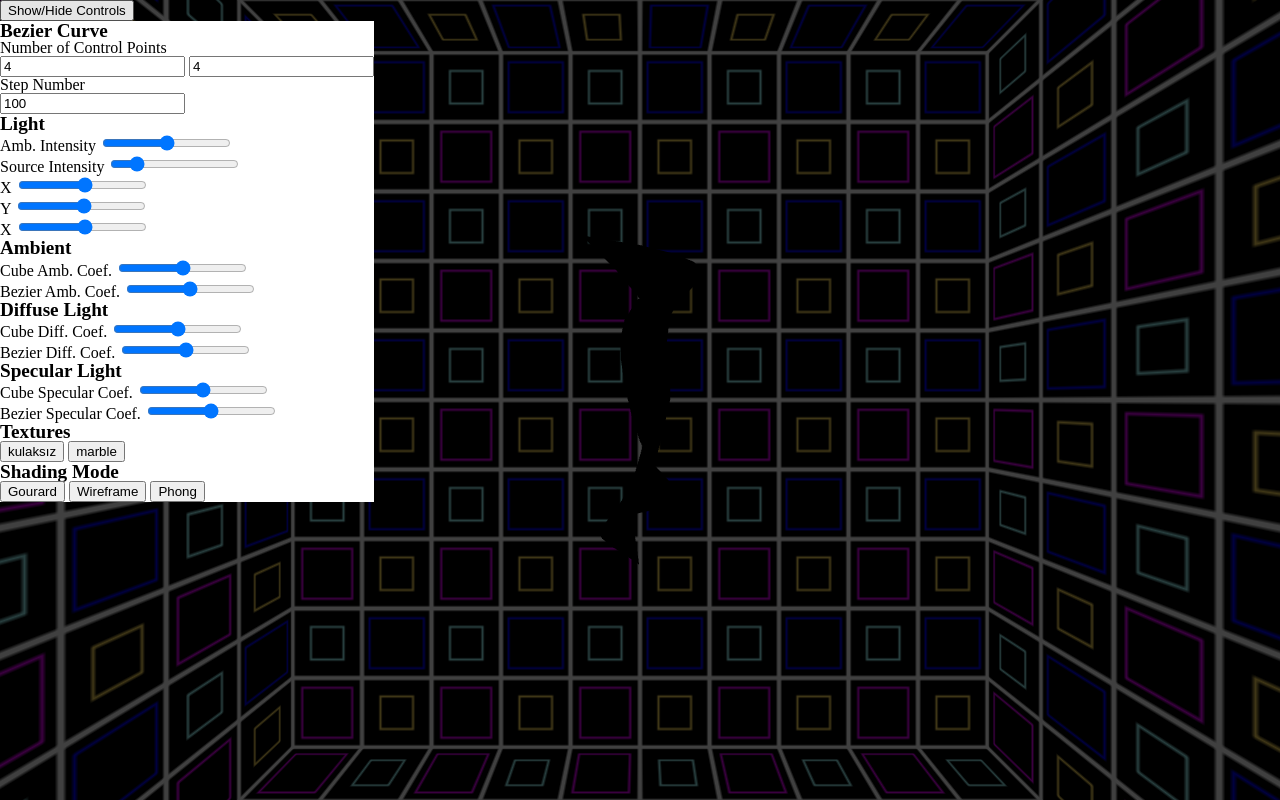
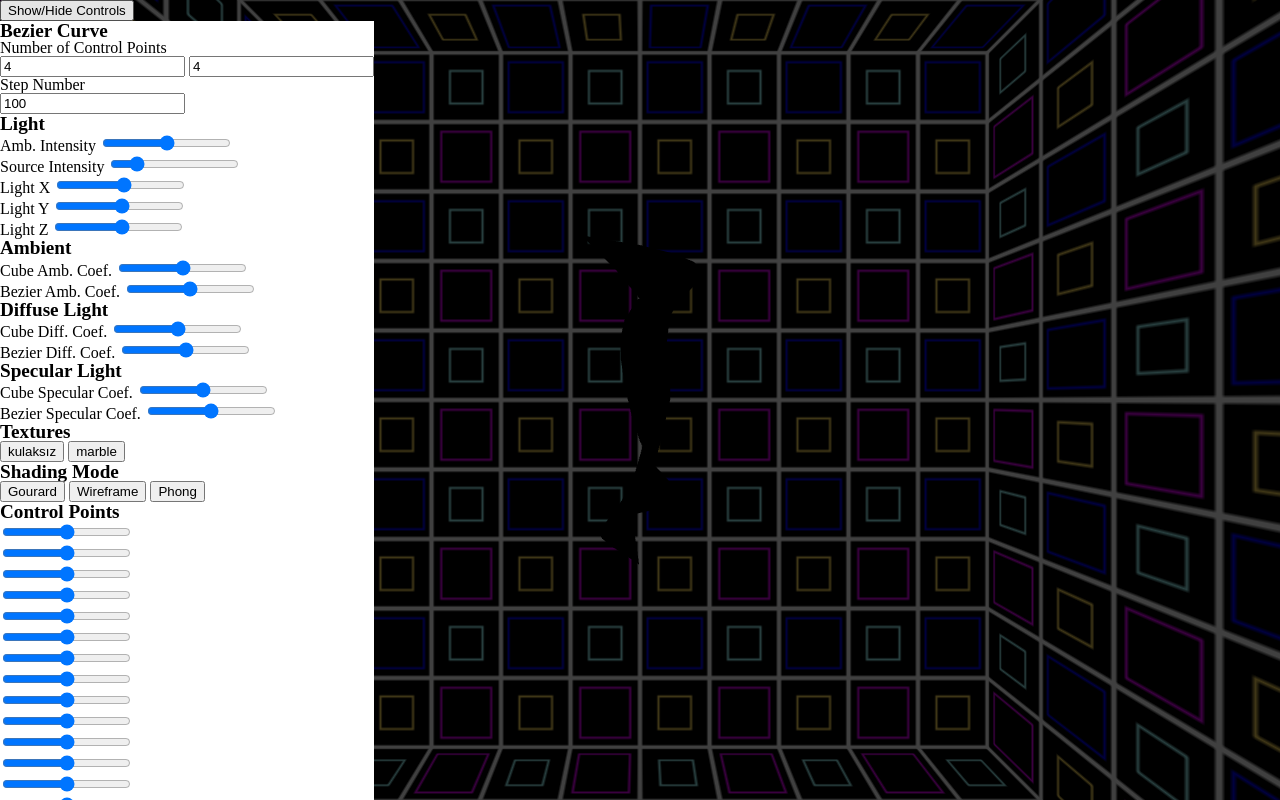
Before and after one commit to alchemistake/CS465-ASSG3, a plain HTML site: page index.html in a window 1280 px wide. Both pictures are taken after a click on the button "Show/Hide Controls". Drawn offline with Linux system fonts and the light colour scheme.

Commit message:
add-remove control points function

```diff
--- a/controller.js
+++ b/controller.js
@@ -73,6 +73,31 @@ function changeNoControlPoints() {
     surface["normal"] = surfaceNormal;
     initializeObject(surface);
     requestAnimationFrame(render);
+
+    addRemoveControlPoints();
+
+}
+
+function addRemoveControlPoints(){
+    let doc = document.getElementById("control_points");
+    doc.innerHTML = "";
+    for(let i = 0; i < noControlPoints[0]; i++){
+        for(let j = 0; j < noControlPoints[1]; j++){
+            for(let k = 0; k < 3; k++) {
+                //Reference:https://stackoverflow.com/questions/14853779/adding-input-elements-dynamically-to-form
+                let input = document.createElement("input");
+                input.type = "range";
+                input.addEventListener("oninput", function () {
+                    controlPoints[i][j][k] = parseFloat(input.value);
+                });
+                doc.appendChild(input);
+
+                let br = document.createElement("BR");
+                doc.appendChild(br);
+            }
+        }
+    }
+
 }
 
 function changeNoStep() {
--- a/index.html
+++ b/index.html
@@ -214,15 +214,15 @@
         <input name="intensity" oninput="updateIntensity();" id="intensity" type="range" value="0.5"
                step="0.01"
                min="0" max="3">
-        <br>X
+        <br>Light X
         <input name="positionX" oninput="requestAnimationFrame(render);" id="positionX" type="range" value="0.5"
                step="0.01"
                min="-10" max="10">
-        <br>Y
+        <br>Light Y
         <input name="positionY" oninput="requestAnimationFrame(render);" id="positionY" type="range" value="0.5"
                step="0.01"
                min="-10" max="10">
-        <br>X
+        <br>Light Z
         <input name="positionZ" oninput="requestAnimationFrame(render);" id="positionZ" type="range" value="0.5"
                step="0.01"
                min="-10" max="10">
@@ -265,6 +265,14 @@
         <button onclick="loadGouraudShader();requestAnimationFrame(render);">Gourard</button>
         <button onclick="loadWireframeShader();requestAnimationFrame(render);">Wireframe</button>
         <button onclick="loadPhongShader();requestAnimationFrame(render);">Phong</button>
+
+        <h2>Control Points</h2>
+        <div id="control_points">
+        </div>
+
+        <script>
+
+        </script>
     </div>
 </div>
 </html>
--- a/view.js
+++ b/view.js
@@ -136,6 +136,8 @@ window.onload = function init() {
     generateTexture("bg");
     generateTexture("marble");
     gl.activeTexture(gl.TEXTURE0);
+
+    addRemoveControlPoints();
 
     render();
 };
```
